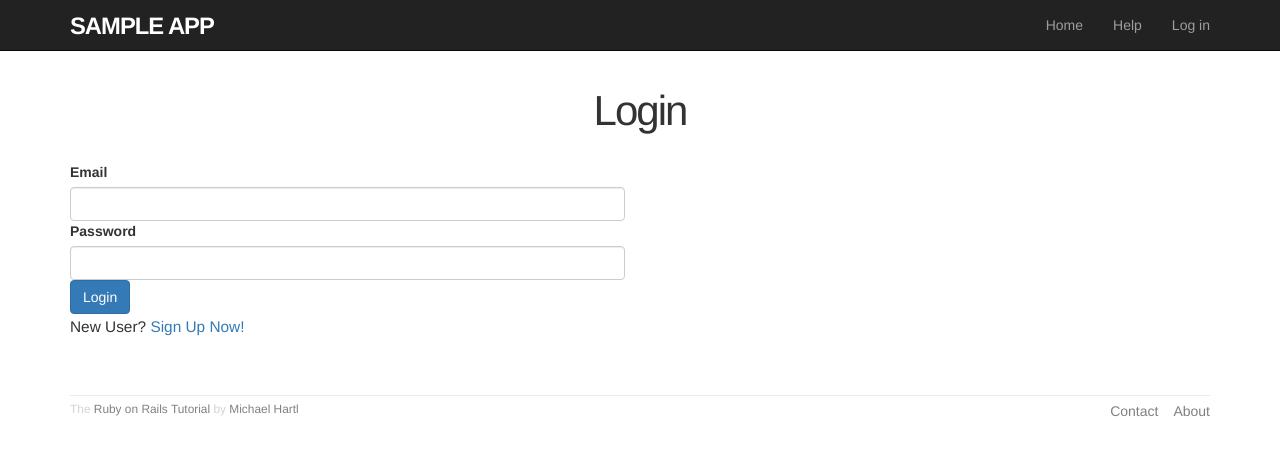
After one commit to bsclark75/xclone, a Flask app: page /sessions/new in a window 1280 px wide. The commit adds this page. Shown: the top 456 px of the page. Run offline with Flask 3, Linux system fonts and the light colour scheme; some libraries are stand-ins or nearby versions.

Commit message:
sessions

```diff
--- a/app/__init__.py
+++ b/app/__init__.py
@@ -7,6 +7,8 @@ from app.helpers import gravatar_for
 def create_app():
     app = Flask(__name__)
     app.config.from_object("config.Config")
+    app.config["SECRET_KEY"] = "supersecretkey"  # Replace with something secure
+
 
     # Automatically enable debug if FLASK_ENV=development
     if os.environ.get("FLASK_ENV") == "development":
@@ -23,8 +25,9 @@ def create_app():
     from app import models
 
     # Register blueprints
-    from app.routes import main
+    from app.routes import main, sessions_bp
     app.register_blueprint(main)
+    app.register_blueprint(sessions_bp)
 
     with app.app_context():
         db.create_all()
--- a/app/routes.py
+++ b/app/routes.py
@@ -1,4 +1,4 @@
-from flask import Blueprint, render_template, redirect, url_for, flash, request
+from flask import Blueprint, render_template, redirect, url_for, flash, request, session
 from app.models import User, db
 
 main = Blueprint("main", __name__)
@@ -62,3 +62,32 @@ def signup():
 def show_user(user_id):
     user = User.query.get_or_404(user_id)
     return render_template("users/show.html", user=user, title=user.name)
+
+sessions_bp = Blueprint("sessions", __name__, url_prefix="/sessions")
+
+# GET /sessions/new → Show login form
+@sessions_bp.route("/new", methods=["GET"])
+def new():
+    return render_template("sessions/new.html")
+
+# POST /sessions → Handle login
+@sessions_bp.route("", methods=["POST"])
+def create():
+    email = request.form.get("email")
+    password = request.form.get("password")
+
+    user = User.query.filter_by(email=email).first()
+    if not user or not user.check_password(password):
+        flash("Invalid email or password", "danger")
+        return redirect(url_for("sessions.new"))
+
+    session["user_id"] = user.id
+    flash("Logged in successfully!", "success")
+    return redirect(url_for("main.show_user", user_id=user.id))
+
+# DELETE /sessions → Logout
+@sessions_bp.route("", methods=["DELETE", "POST"])
+def destroy():
+    session.clear()
+    flash("Logged out successfully", "info")
+    return redirect(url_for("home.index"))
--- a/app/templates/base.html
+++ b/app/templates/base.html
@@ -3,26 +3,44 @@
 <head>
     <meta charset="UTF-8">
     <title>{{ title or "Flask App" }}</title>
+    <!-- Bootstrap 3 -->
     <link rel="stylesheet" href="https://maxcdn.bootstrapcdn.com/bootstrap/3.4.1/css/bootstrap.min.css">
     <link rel="stylesheet" href="{{ url_for('static', filename='css/style.css') }}">
+    <!-- jQuery + Bootstrap JS -->
     <script src="https://ajax.googleapis.com/ajax/libs/jquery/3.6.0/jquery.min.js"></script>
     <script src="https://maxcdn.bootstrapcdn.com/bootstrap/3.4.1/js/bootstrap.min.js"></script>
 </head>
 <body>
-  {% include 'header.html' %}  <!-- Navigation/Header -->
-   <div class="container">
-            <!-- ✅ FLASH MESSAGE BLOCK -->
+    <!-- Include Navigation/Header -->
+    {% include 'header.html' %}
+
+    <div class="container" style="margin-top: 70px;">
+        <!-- ✅ FLASH MESSAGE BLOCK -->
         {% with messages = get_flashed_messages(with_categories=true) %}
             {% if messages %}
                 {% for category, message in messages %}
-                    <div class="alert alert-{{ category }}">
+                    <div class="alert alert-{{ category }} alert-dismissible fade in" role="alert" style="margin-top: 15px;">
+                        <button type="button" class="close" data-dismiss="alert" aria-label="Close">
+                            <span aria-hidden="true">&times;</span>
+                        </button>
                         {{ message }}
                     </div>
                 {% endfor %}
             {% endif %}
         {% endwith %}
-    {% block content %}{% endblock %}
-    {% include 'footer.html' %}
-   </div>
+
+        <!-- Page Content Block -->
+        {% block content %}{% endblock %}
+
+        <!-- Include Footer -->
+        {% include 'footer.html' %}
+    </div>
+
+    <!-- ✅ Auto-close Flash Messages (Optional) -->
+    <script>
+        setTimeout(function() {
+            $(".alert").alert('close');
+        }, 3000);
+    </script>
 </body>
 </html>
--- a/app/templates/header.html
+++ b/app/templates/header.html
@@ -5,7 +5,7 @@
        <ul class="nav navbar-nav navbar-right">
          <li><a href="{{ url_for('main.home') }}">Home</li></a>
 	 <li><a href="{{ url_for('main.help') }}">Help</li></a>
-         <li><a href="#">Log in</li></a>
+         <li><a href="{{ url_for('sessions.new') }}">Log in</li></a>
        </ul>
     </nav>
  </div>
--- /dev/null
+++ b/app/templates/sessions/new.html
@@ -0,0 +1,16 @@
+{% extends "base.html" %}
+{% block content %}
+<h1>Login</h1>
+<div class="row">
+    <div class="col-md-6 offset-md-3">
+        <form method="POST" action="{{ url_for('sessions.create') }}">
+            <label>Email</label>
+            <input type="email" name="email" class="form-control" required>
+            <label>Password</label>
+            <input type="password" name="password" class="form-control" required>
+            <button type="submit" class="btn btn-primary">Login</button>
+        </form>
+        <p>New User? <a href="{{ url_for('main.signup') }}">Sign Up Now!</a> </p>
+    </div>
+</div>
+{% endblock %}
```
Also changed, not shown: tests/test_sessions.py (added, +35 -0 lines).
